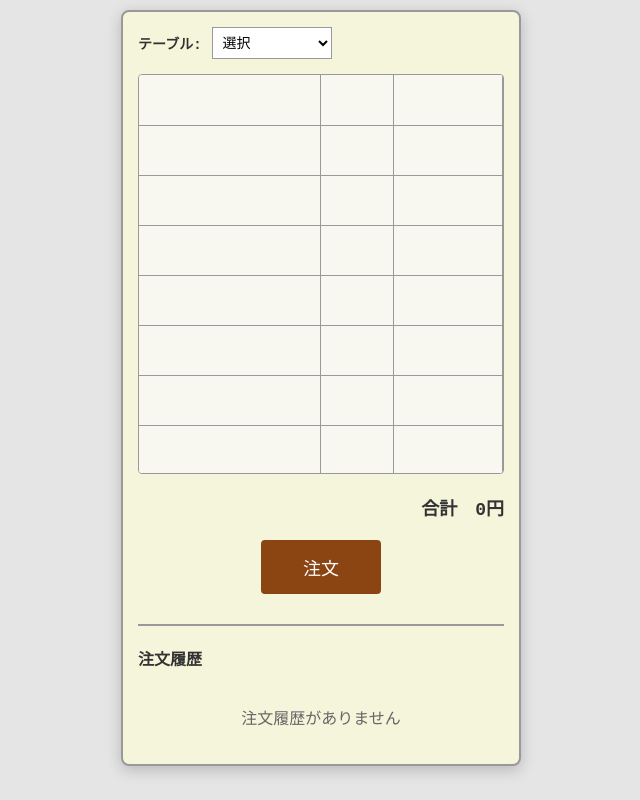
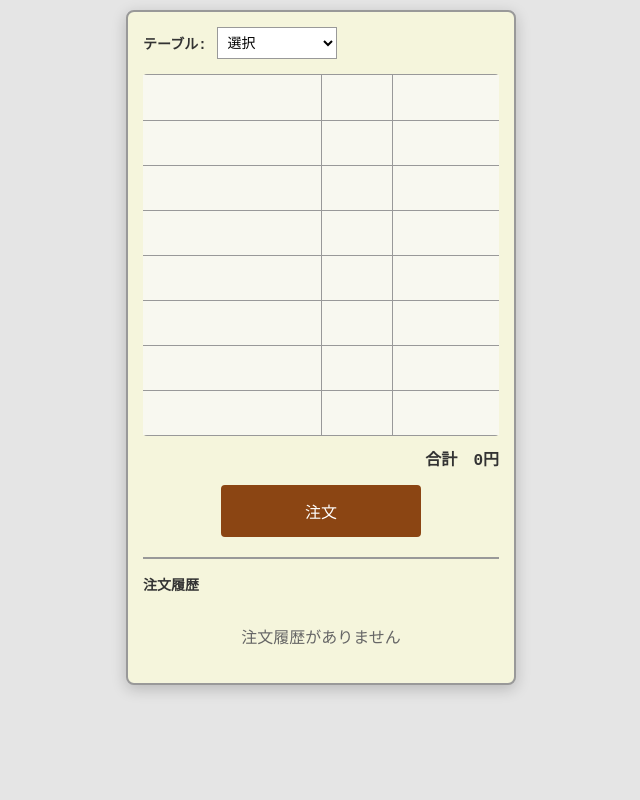
Before and after one commit to tamsan/flick-order-app, a plain HTML site: page index.html in a window 1280 px wide. Shown: the whole page, without its empty margins (319-959 px from the left). Drawn offline with Linux system fonts and the light colour scheme.

Commit message:
９回目

```diff
--- a/index.html
+++ b/index.html
@@ -14,22 +14,24 @@
         body {
             font-family: 'MS Gothic', 'Hiragino Kaku Gothic Pro', monospace;
             background: #E5E5E5;
-            min-height: 100vh;
+            margin: 0;
             padding: 10px;
             display: flex;
             justify-content: center;
             align-items: flex-start;
+            min-height: 100vh;
         }
 
         .slip-container {
             width: 100%;
-            max-width: 400px;
+            max-width: 390px;
             background: #F5F5DC;
             border: 2px solid #999;
             border-radius: 8px;
             padding: 15px;
             box-shadow: 0 4px 15px rgba(0,0,0,0.2);
             position: relative;
+            height: fit-content;
         }
 
         .table-section {
@@ -53,33 +55,37 @@
             background: white;
         }
 
+        .table-container {
+            border: 1px solid #999;
+            border-left: none;
+            border-right: none;
+            border-radius: 4px;
+        }
+
         .order-table {
             width: 100%;
             border-collapse: collapse;
-            margin-bottom: 15px;
+            margin-bottom: 0;
             background: #F8F8F0;
-        }
-
-        .table-container {
-            max-height: 400px;
-            overflow-y: auto;
-            border: 1px solid #999;
-            border-radius: 4px;
         }
 
         .order-table td {
             border-bottom: 1px solid #999;
             border-right: 1px solid #999;
-            padding: 12px 10px;
-            font-size: 16px;
+            padding: 8px 6px;
+            font-size: 14px;
             font-family: 'MS Gothic', monospace;
-            height: 50px;
+            height: 45px;
             vertical-align: middle;
             position: relative;
         }
 
         .order-table td:last-child {
             border-right: none;
+        }
+
+        .order-table tr:last-child td {
+            border-bottom: none;
         }
 
         .col-name {
@@ -98,6 +104,7 @@
             width: 30%;
             text-align: center;
             cursor: text;
+            border-right: none !important;
         }
 
         .col-total {
@@ -109,7 +116,7 @@
             border: none;
             width: 100%;
             height: 100%;
-            font-size: 16px;
+            font-size: 14px;
             font-family: 'MS Gothic', monospace;
             outline: none;
             padding: 0;
@@ -161,15 +168,16 @@
 
         .total-section {
             text-align: right;
-            margin: 20px 0;
-            font-size: 18px;
+            margin: 10px 0 15px 0;
+            font-size: 16px;
             font-weight: bold;
             color: #333;
         }
 
         .confirm-section {
             text-align: center;
-            margin-top: 20px;
+            margin-top: 15px;
+            margin-bottom: 20px;
         }
 
         .confirm-btn {
@@ -177,9 +185,11 @@
             color: white;
             border: 2px solid #8B4513;
             padding: 12px 40px;
-            font-size: 18px;
+            font-size: 16px;
             cursor: pointer;
             border-radius: 4px;
+            width: 100%;
+            max-width: 200px;
         }
 
         .confirm-btn:hover {
@@ -205,15 +215,15 @@
 
         /* 注文履歴セクション */
         .order-history-section {
-            margin-top: 30px;
+            margin-top: 20px;
             border-top: 2px solid #999;
-            padding-top: 20px;
+            padding-top: 15px;
         }
 
         .history-title {
-            font-size: 16px;
+            font-size: 14px;
             font-weight: bold;
-            margin-bottom: 15px;
+            margin-bottom: 10px;
             color: #333;
         }
 
@@ -221,8 +231,8 @@
             background: #fff;
             border: 1px solid #ccc;
             border-radius: 4px;
-            padding: 12px;
-            margin-bottom: 10px;
+            padding: 10px;
+            margin-bottom: 8px;
             box-shadow: 0 2px 4px rgba(0,0,0,0.1);
         }
 
@@ -230,27 +240,27 @@
             display: flex;
             justify-content: space-between;
             align-items: center;
-            margin-bottom: 8px;
-            font-size: 12px;
+            margin-bottom: 6px;
+            font-size: 11px;
             color: #666;
         }
 
         .history-content {
-            font-size: 14px;
+            font-size: 12px;
         }
 
         .history-item-row {
             display: flex;
             justify-content: space-between;
-            padding: 4px 0;
+            padding: 3px 0;
             border-bottom: 1px dotted #ddd;
         }
 
         .history-item-row:last-child {
             border-bottom: none;
             font-weight: bold;
-            margin-top: 8px;
-            padding-top: 8px;
+            margin-top: 6px;
+            padding-top: 6px;
             border-top: 1px solid #ddd;
         }
 
@@ -264,8 +274,8 @@
             background: #8B4513;
             color: white;
             border: 2px solid #8B4513;
-            padding: 8px 20px;
-            font-size: 12px;
+            padding: 6px 16px;
+            font-size: 11px;
             cursor: pointer;
             border-radius: 4px;
         }
@@ -286,9 +296,9 @@
 
         .status-badge {
             display: inline-block;
-            padding: 2px 6px;
+            padding: 1px 4px;
             border-radius: 3px;
-            font-size: 10px;
+            font-size: 9px;
             font-weight: bold;
         }
 
@@ -453,7 +463,6 @@
             <div id="order-history-container">
                 <!-- 注文履歴がここに表示されます -->
             </div>
-            <button class="clear-history-btn" id="clear-history-btn">履歴をクリア</button>
         </div>
     </div>
 
```
